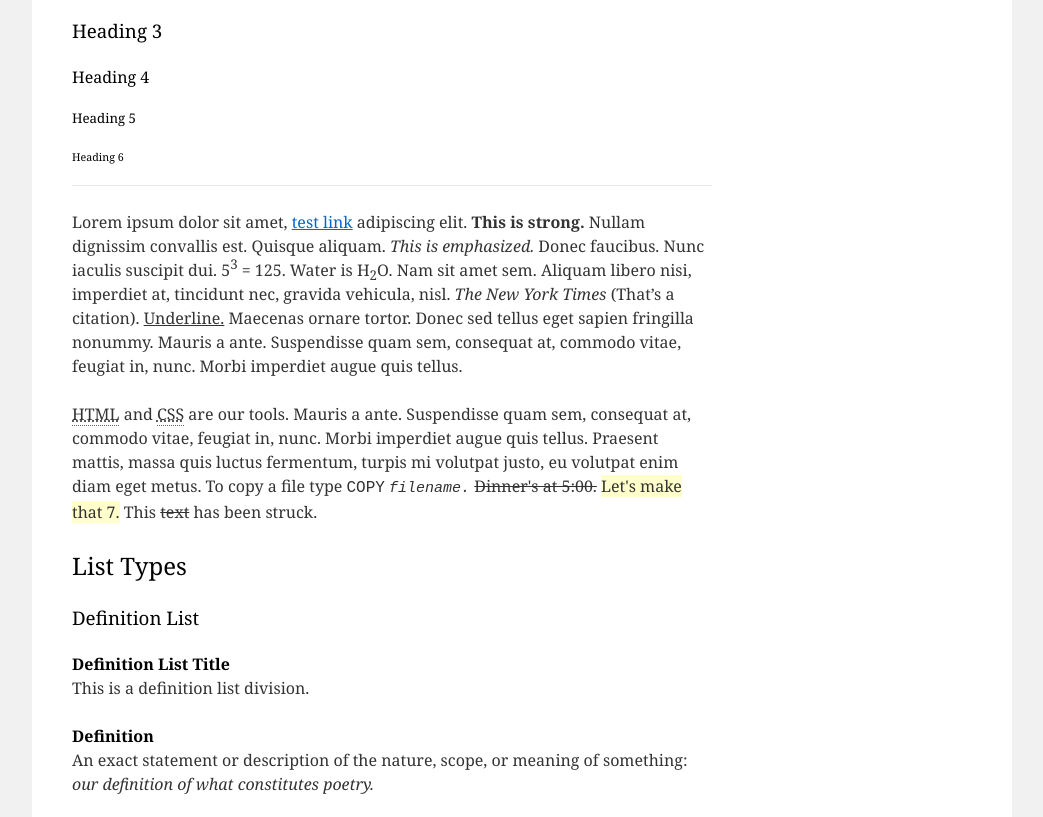
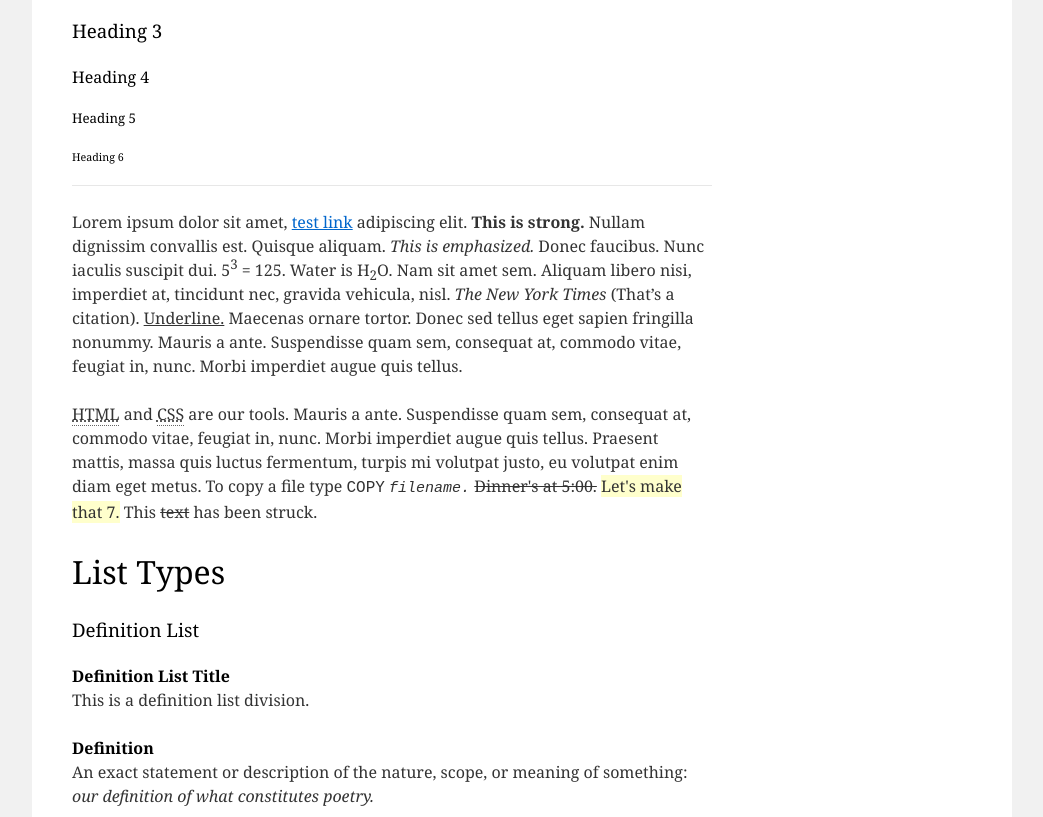
Before and after one commit to AndriiPetrov/htmlhomework1, a plain HTML site: page index.html in a window 1280 px wide. Shown: the part 264-1081 px from the top of the page, without its empty margins (118-1161 px from the left). Drawn offline with Linux system fonts and the light colour scheme.

Commit message:
use h1 teg on text List Types

```diff
--- a/index.html
+++ b/index.html
@@ -49,7 +49,7 @@
                         <!-- <span style="background: rgb(255, 255, 204)">Let’s make that 7.</span> -->
                         This <s>text</s> has been struck.
                     </p>
-                    <h2>List Types</h2>
+                    <h1>List Types</h1>
 
                     <h3>Definition List</h3>
                     <dl>
```
